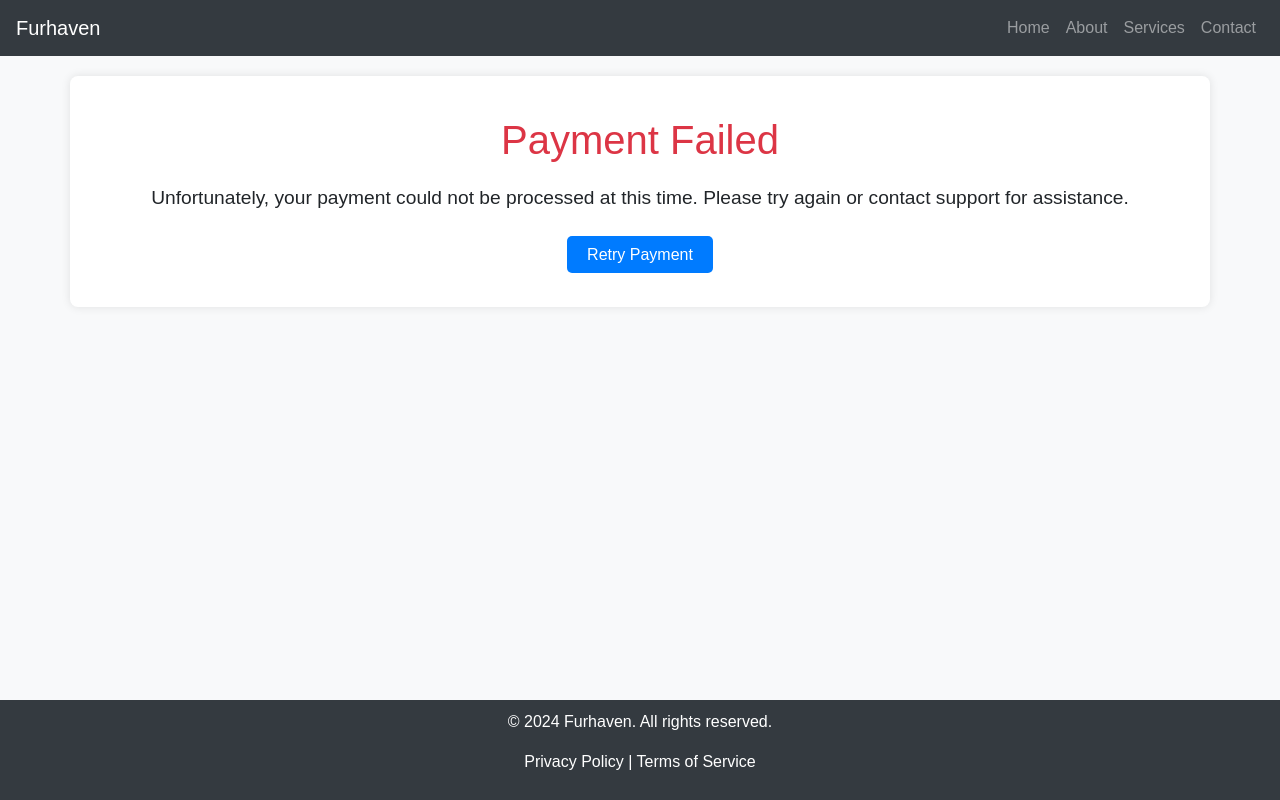
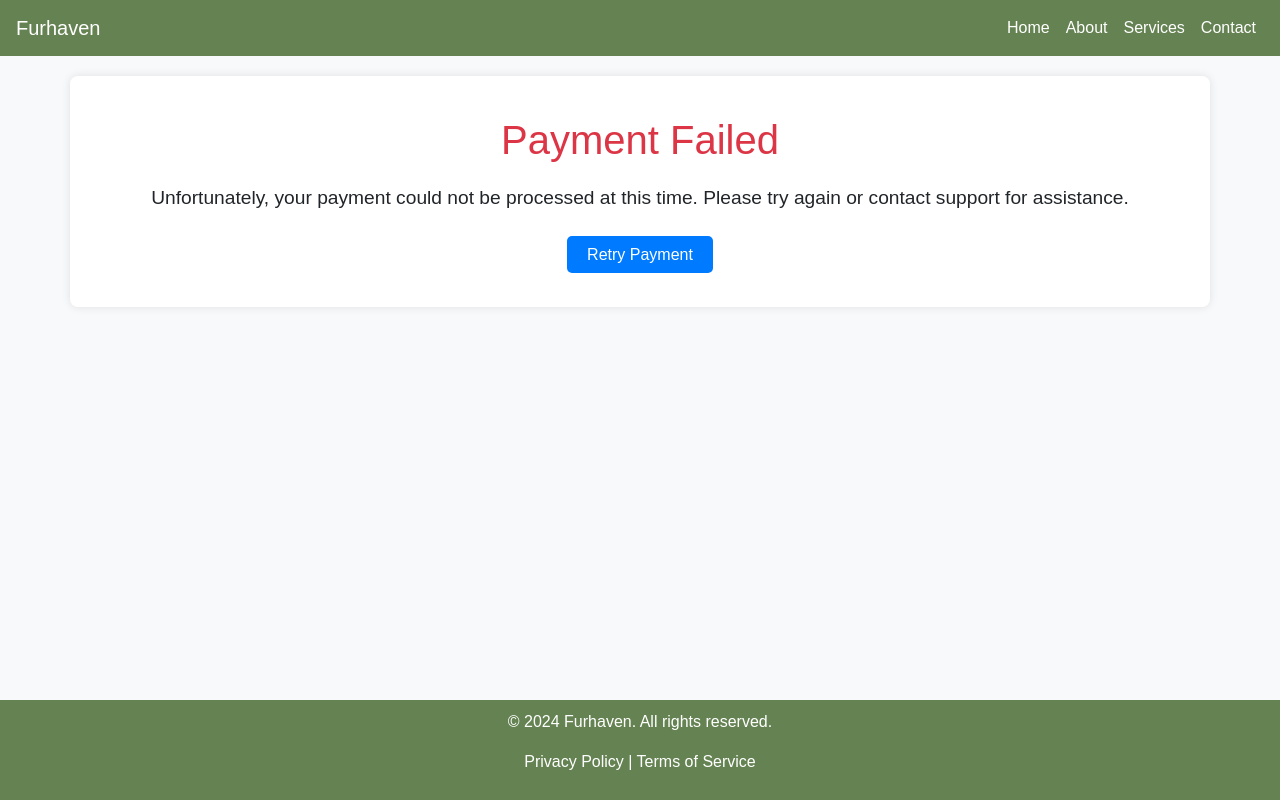
Before and after one commit to sinha-riya/Furhaven, a Flask app: page /failed.html in a window 1280 px wide. Run offline with Flask 3, Linux system fonts and the light colour scheme; some libraries are stand-ins or nearby versions.

Commit message:
Update failed.html
using colors matching the website

```diff
--- a/templates/failed.html
+++ b/templates/failed.html
@@ -39,11 +39,20 @@
             transition: background-color 0.3s;
         }
         .container a:hover {
-            background-color: #0056b3;
+            background-color: #658352;
+        }
+        .navbar-custom {
+            background-color: #658352;
+        }
+        .navbar-custom .navbar-nav .nav-link {
+            color: #fff;
+        }
+        .navbar-custom .navbar-brand {
+            color: #fff;
         }
         footer {
             margin-top: auto;
-            background-color: #343a40;
+            background-color: #658352;
             color: #fff;
             text-align: center;
             padding: 10px 0;
@@ -52,7 +61,7 @@
 </head>
 <body>
     <!-- Navigation Bar -->
-    <nav class="navbar navbar-expand-lg navbar-dark bg-dark">
+    <nav class="navbar navbar-expand-lg navbar-custom">
         <a class="navbar-brand" href="#">Furhaven</a>
         <button class="navbar-toggler" type="button" data-toggle="collapse" data-target="#navbarNav" aria-controls="navbarNav" aria-expanded="false" aria-label="Toggle navigation">
             <span class="navbar-toggler-icon"></span>
```
